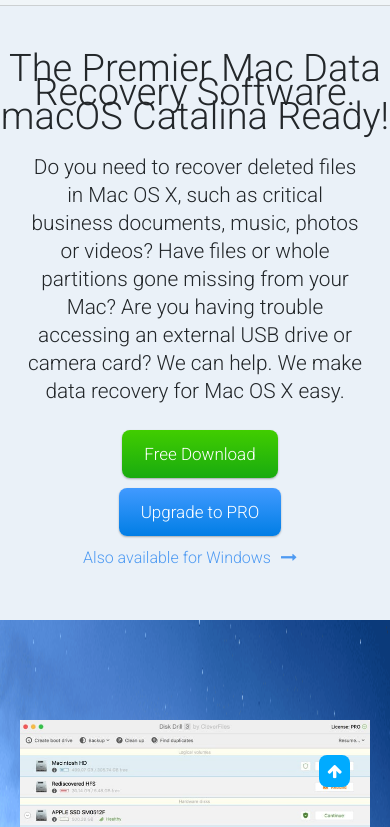
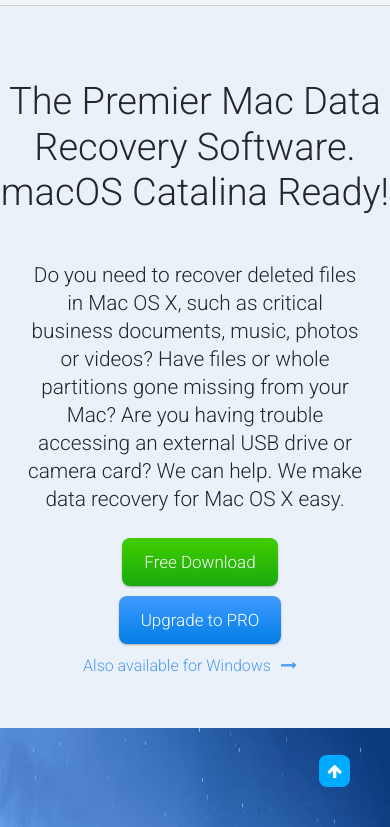
Before and after one commit to arpan260/htmlcss, a plain HTML site: page index.html in a window 390 px wide. Shown: the part 53-880 px from the top of the page. Drawn offline with nearby package versions, Linux system fonts and the light colour scheme; a web font is replaced by a local one.

Commit message:
Update mediaquery.css

```diff
--- a/css/mediaquery.css
+++ b/css/mediaquery.css
@@ -6,9 +6,14 @@
 
     /**********pageheader***************/
     .disc-header{
-        font-size:38px;
 
-    line-height:24px;}
+        margin-bottom: 20px;
+    margin-top: 23px;
+    font-size: 38px !important;
+    line-height: 1.2 !important;
+
+    }
+
     .twobutton {
         flex-direction: column;
         align-items: center;
```
